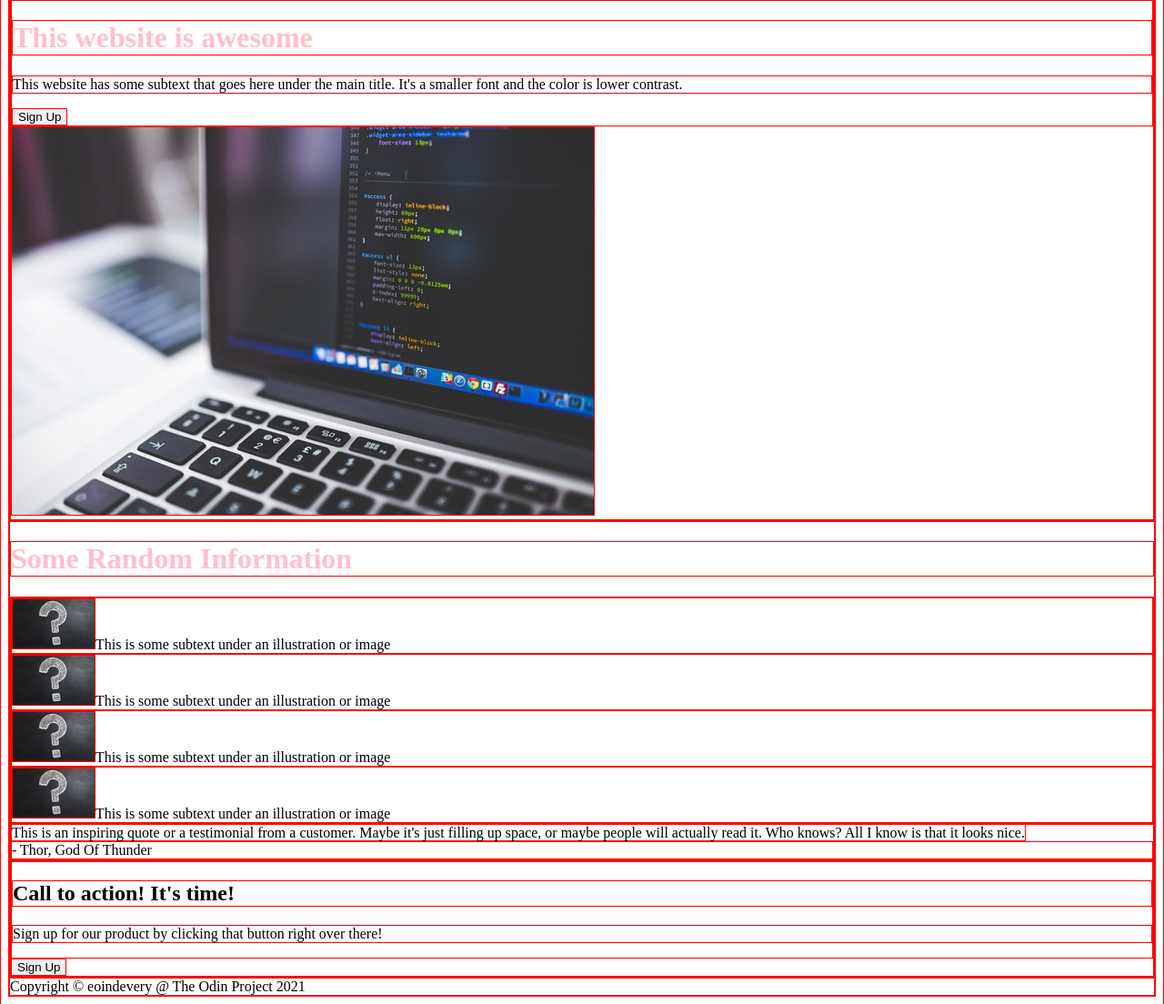
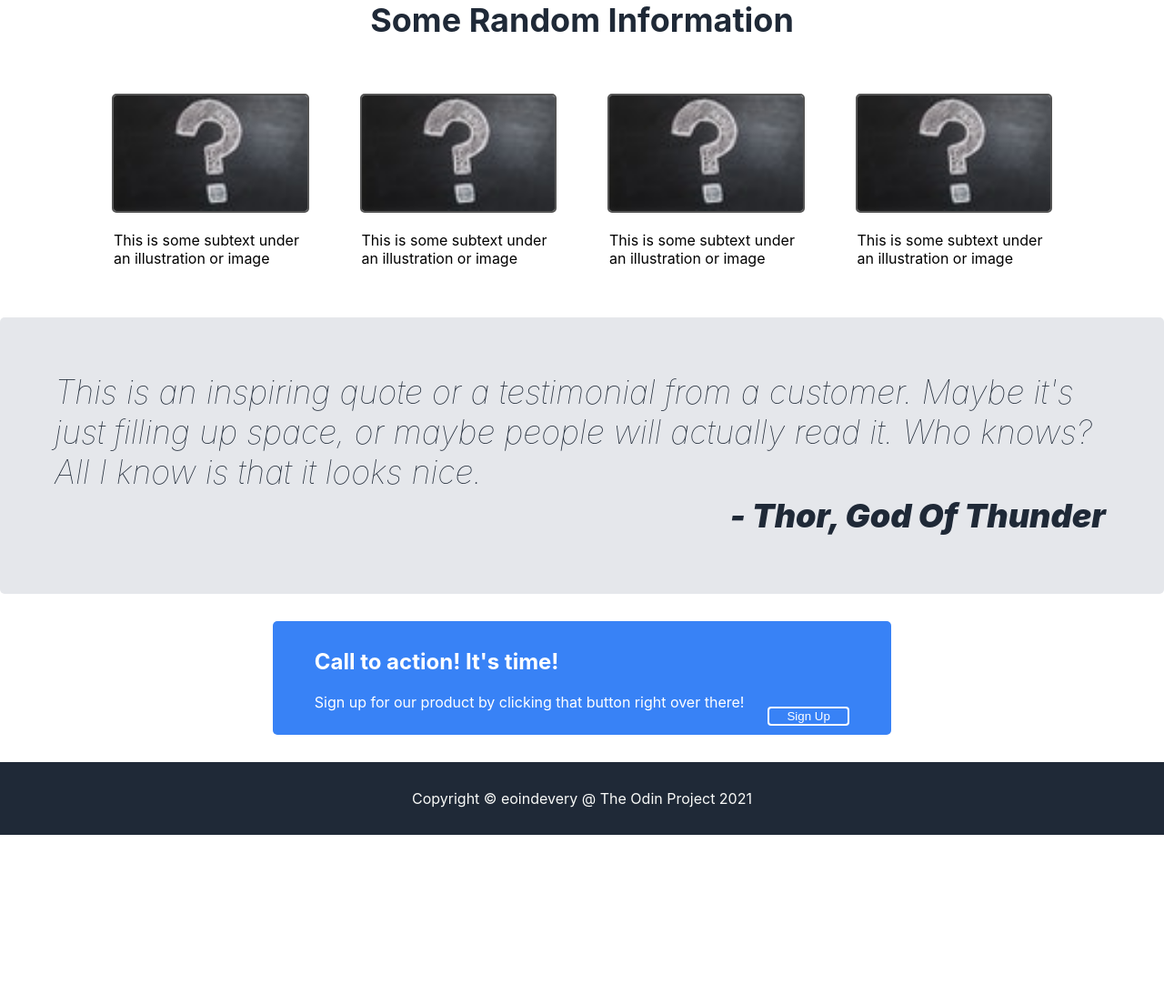
Before and after one commit to eoindevery/toplandingpage, a plain HTML site: page index.html in a window 1280 px wide. Shown: the part 542-1646 px from the top of the page at 91% size. After the commit the page ends 1460 px from the top, so only its background shows below. Drawn offline with Linux system fonts and the light colour scheme.

Commit message:
Draws the rest of the ******* owl (Forgot to commit as I went :( )

```diff
--- a/landing.css
+++ b/landing.css
@@ -1,6 +1,168 @@
-* {
-    border:1px solid red;
+
+body{
+    font-family: -apple-system, BlinkMacSystemFont, 'Segoe UI', Roboto, Oxygen, Ubuntu, Cantarell, 'Open Sans', 'Helvetica Neue', sans-serif;
+    margin:0;
 }
+
 h1 {
-    color:pink;
+    color:white;
 }
+
+.header,.footer {
+    background-color:#1F2937;
+
+}
+
+.header {
+
+
+}
+
+.mainheader {
+    display:flex;
+    flex-direction: row;
+    justify-content: space-between;
+    padding:20px;
+    padding:20px 20px 0px 20px;
+
+}
+
+.mainheader div img{
+    height:30px;
+    padding:0px;
+    margin:0px;
+}
+
+.mainheader a{
+    text-decoration: none;
+    font-size: 24px;
+    color:#F9FAF8;
+}
+
+.mainheader a:hover{
+    text-decoration: underline;
+}
+
+.content {
+
+}
+
+.content h1 {
+    font-size: 36px;
+    font-weight: bolder;
+    color:#1F2937;
+}
+
+.maintitle {
+    display:flex;
+    flex-direction: row;
+    justify-content: center;
+    align-content: center;
+}
+
+.awesome{
+    flex:1;
+    padding:40px;
+    color:white;
+}
+
+.awesome h1 {
+    font-weight:bolder;
+    font-size: 48px;
+    color:#F9FAF8;
+}
+
+.awesome p{
+    color:#E5E7EB;
+    font-size: 18px;
+}
+
+.placeholder {
+    padding: 40px;
+    max-width: 45%;
+    border-radius: 5px;
+}
+
+.footer {
+    display: flex;
+    justify-content: center;
+}
+
+h1{
+    color:rgb(84,84,84);
+
+}
+
+.info {
+    display: flex;
+    justify-content: space-around;
+    padding:10px 100px 30px 100px;
+    gap:10px;
+}
+
+.content h1{
+    text-align: center;
+}
+
+.imgsubtext {
+    display:flex;
+    flex-direction: column;
+    padding:25px;
+    align-items:center;
+    gap:20px;
+
+}
+.imgsubtext img {
+    border: 2px solid rgb(84,84,84);
+    border-radius: 5px;
+    width:100%;
+}
+
+.quote {
+    padding:60px;
+    background-color: #E5E7EB;
+    margin-top:0px;
+    border-radius: 5px;
+    font-weight: 100;
+    font-size: 36px;
+    font-style: italic;
+    color: #1F2937;
+}
+
+.quoteauthor {
+    font-weight: 900;
+    text-align: right;
+    padding:4px;
+}
+
+.calltoaction {
+    display: flex;
+    color:white;
+    background-color: #3882F6;
+    margin:auto;
+    margin-top: 30px;
+    margin-bottom: 30px;
+    padding:10px 20px 10px 20px;
+    border-radius: 5px;
+    align-items: flex-end;
+    justify-content: space-evenly;
+    width:50%;
+}
+
+
+.footer {
+    padding:30px;
+    color:#F9FAF8;
+}
+
+h2 {
+    justify-content: space-evenly;
+}
+button {
+    background-color:#3882F6;
+    border-radius: 4px;
+    border-color: white;
+    border-style: solid;
+    color:white;
+    width:90px;
+}
```
